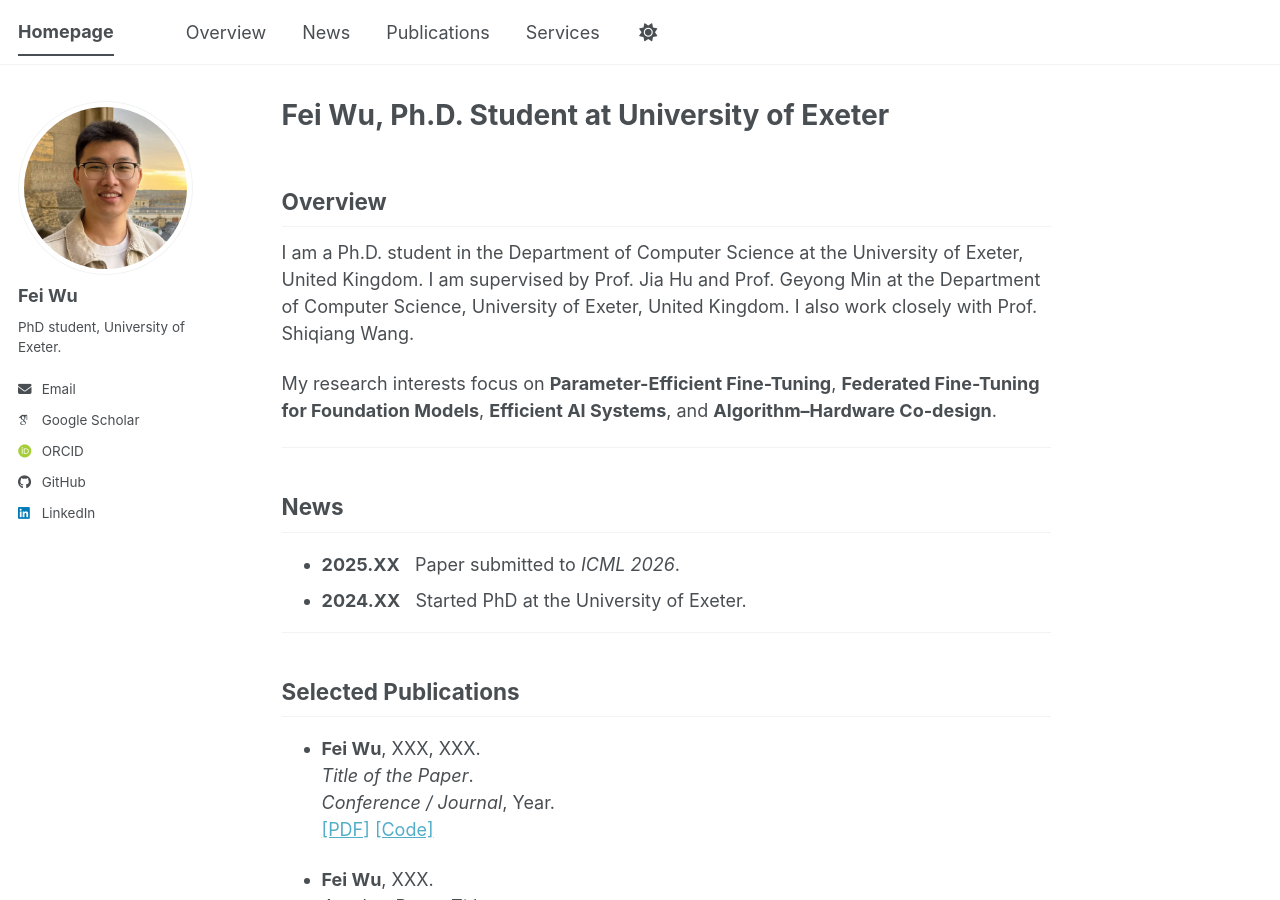
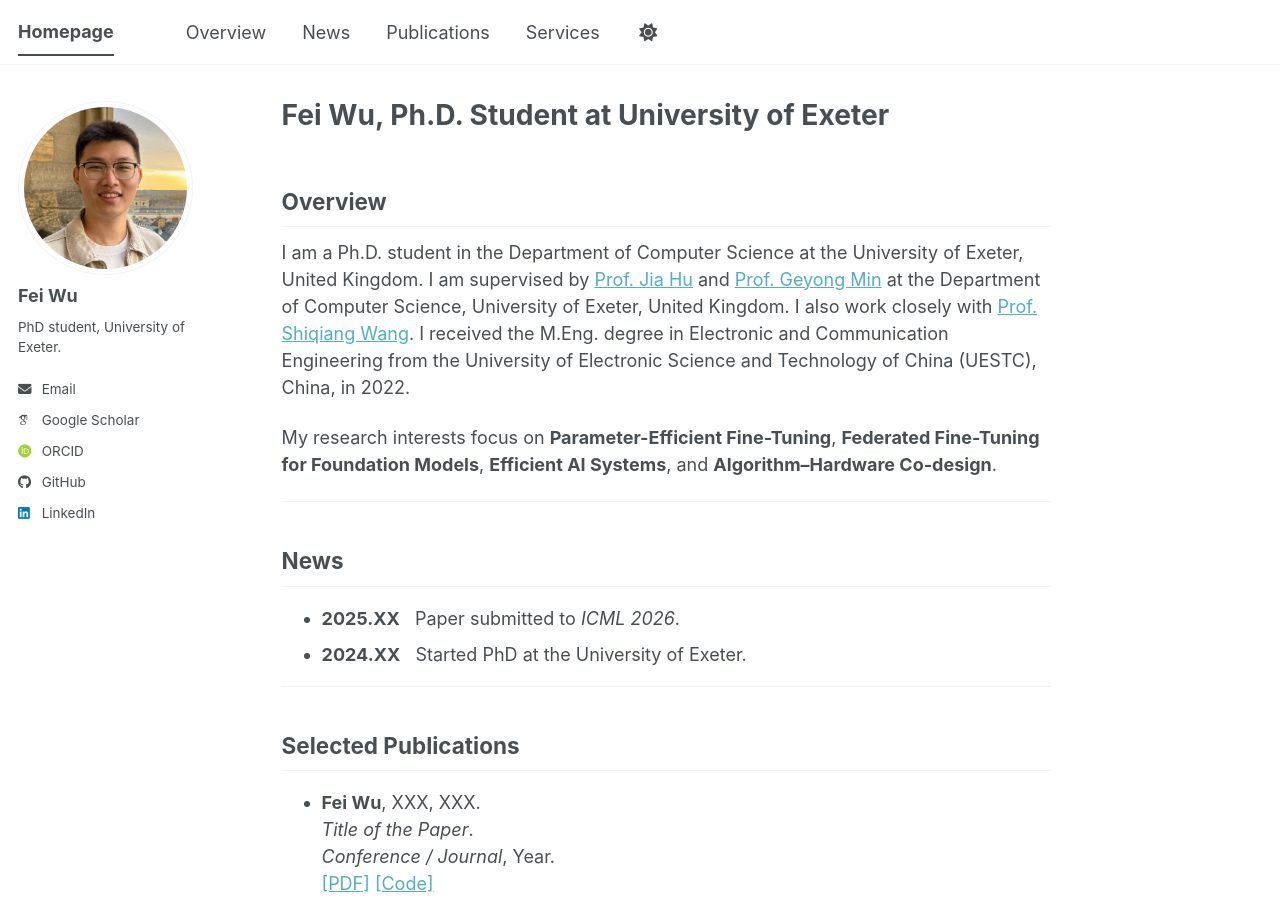
Before and after one commit to fei407/fei407.github.io, a Jekyll site: the page built from _pages/about.md, in a window 1280 px wide and 900 px high. Built offline with Jekyll 4.4.1, drawn with Linux system fonts in a browser that asks for light colours; some web fonts are replaced; a script bundle is joined from its source files by our own code; library files that are not in the unit come from our copies.

Commit message:
update info

```diff
--- a/_pages/about.md
+++ b/_pages/about.md
@@ -8,7 +8,8 @@ redirect_from:
 ---
 
 ## Overview
-I am a Ph.D. student in the Department of Computer Science at the University of Exeter, United Kingdom. I am supervised by Prof. Jia Hu and Prof. Geyong Min at the Department of Computer Science, University of Exeter, United Kingdom. I also work closely with Prof. Shiqiang Wang.
+I am a Ph.D. student in the Department of Computer Science at the University of Exeter, United Kingdom. I am supervised by [Prof. Jia Hu](https://experts.exeter.ac.uk/24926-jia-hu) and [Prof. Geyong Min](https://experts.exeter.ac.uk/23192-geyong-min) at the Department of Computer Science, University of Exeter, United Kingdom. I also work closely with [Prof. Shiqiang Wang](https://shiqiang.wang/).
+I received the M.Eng. degree in Electronic and Communication Engineering from the University of Electronic Science and Technology of China (UESTC), China, in 2022.
 
 My research interests focus on **Parameter-Efficient Fine-Tuning**, **Federated Fine-Tuning for Foundation Models**, **Efficient AI Systems**, and **Algorithm–Hardware Co-design**.
 
```
